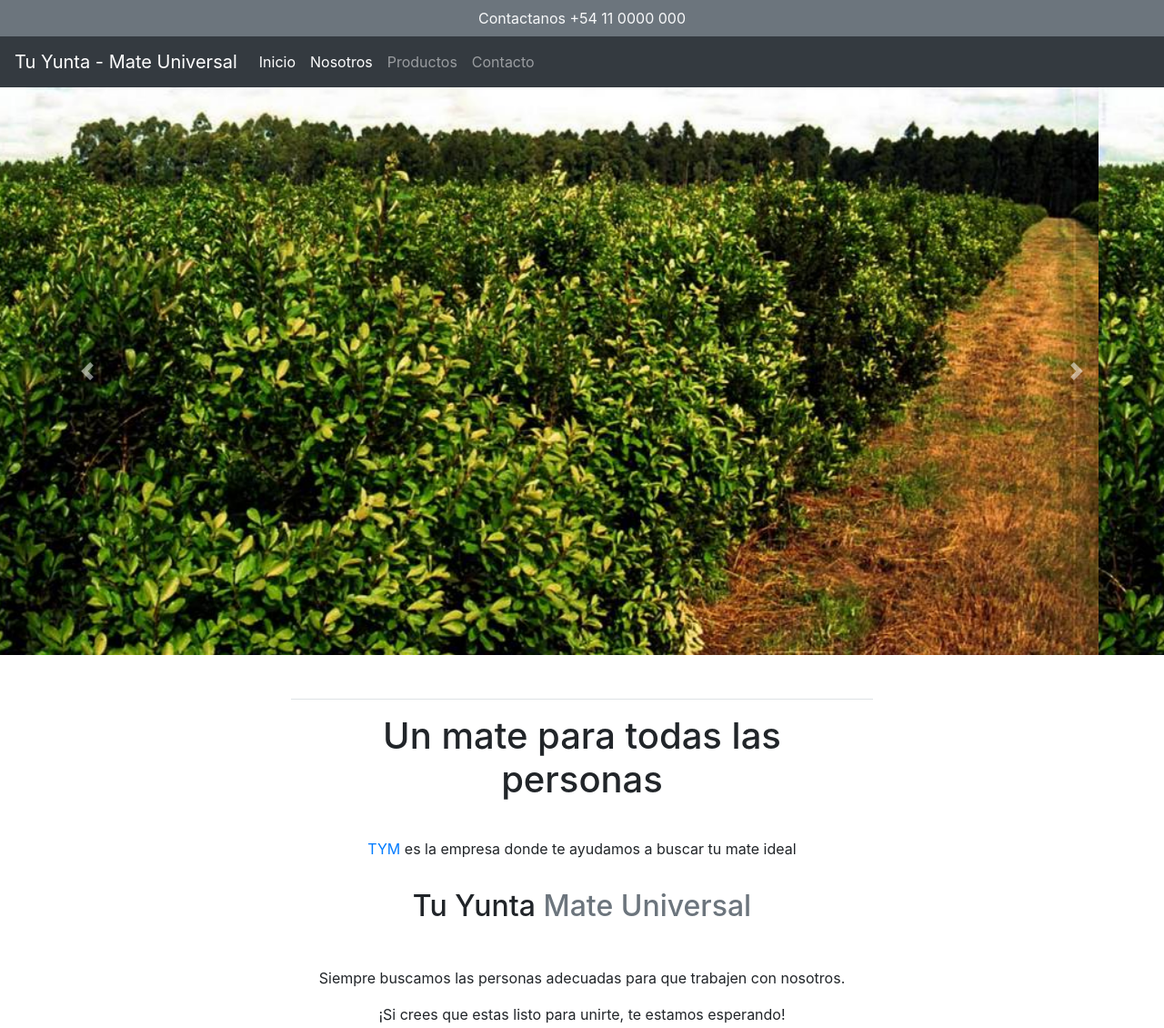
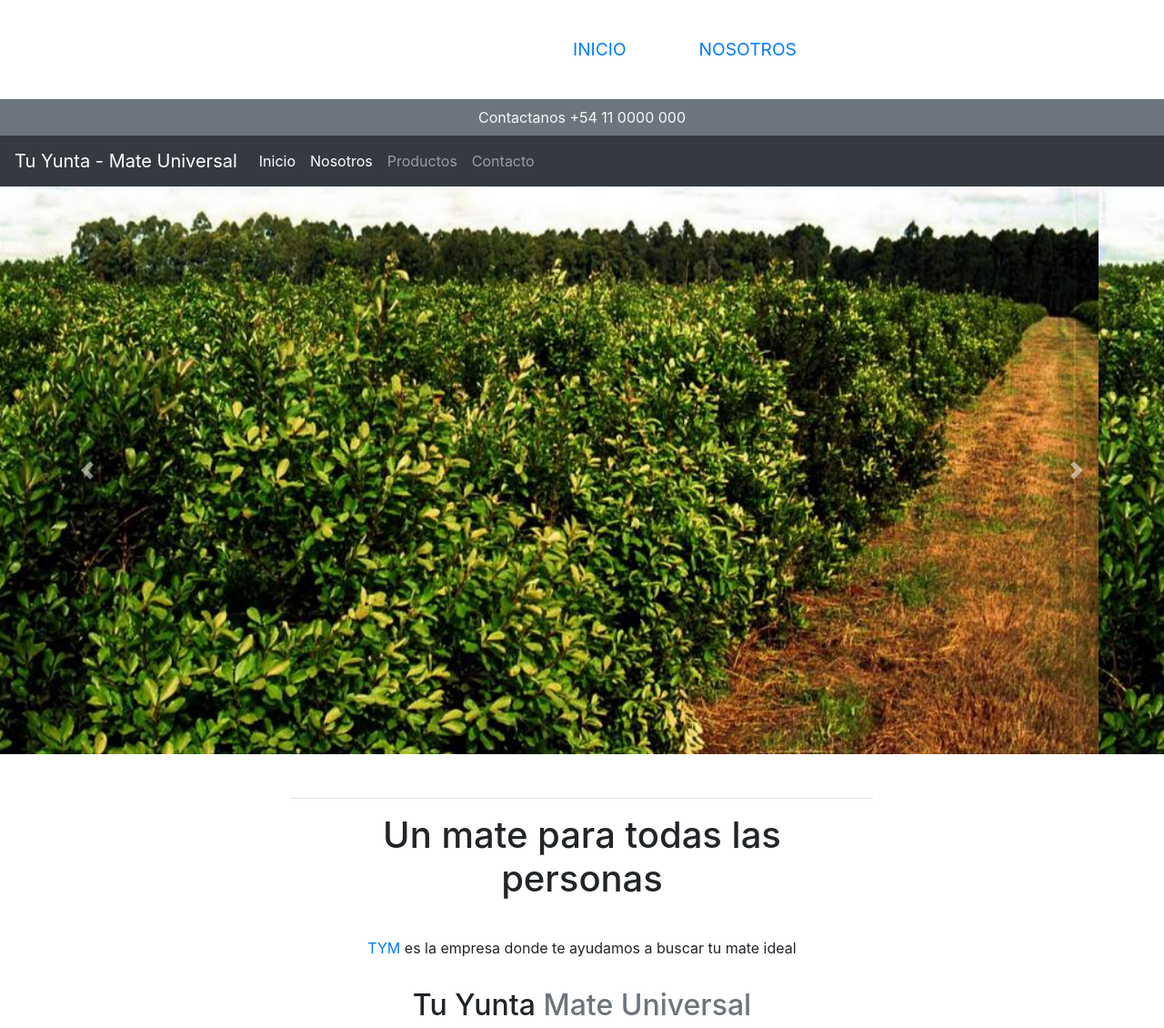
Before and after one commit to vickygenes/EntregaBSs, a plain HTML site: page index.html in a window 1280 px wide. Shown: the top 1130 px of the page at 91% size. Drawn offline with nearby package versions, Linux system fonts and the light colour scheme.

Commit message:
modificaciones

```diff
--- a/css/estilos.css
+++ b/css/estilos.css
@@ -87,3 +87,36 @@ footer p {
     padding: 0 8px;
     color:#f3f3f3
 }
+
+.nav__ul{
+    justify-content: space-around;
+    font-size:larger;
+    text-transform: uppercase;
+    display: flex;
+    list-style: none;
+    padding: 0;
+    width: 60%;
+    max-width: 100px;
+    margin:auto;
+    height: 10%;
+    display: flex;
+}
+.nav__li{
+    text-decoration: none;
+    text-transform: uppercase;
+    padding: 40px;
+    display:inline-block;
+    text-align: center;
+    display: flex;
+}
+
+.nav__li a:hover{
+    font-size: larger;
+    text-transform: uppercase;
+    text-decoration:none;
+    color: rgba(18, 43, 2, 0.578);
+    background-color: rgb(172, 170, 170);
+    border-radius: 3px;
+    padding:10px ;
+    display: flex;
+}
--- a/index.html
+++ b/index.html
@@ -10,9 +10,15 @@
     <link rel="stylesheet" href="./css/estilos.css">
 </head>
 <body>
-<header class="container-fluid bg-secondary d-flex justify-content-center">
-    <p class="text-light mb-0 p-2 fs-6"> Contactanos +54 11 0000 000</p>
-</header>
+    <header>
+        <ul class="nav__ul">
+            <li class="nav__li"> <a href="/index.html">Inicio</a></li>
+            <li class="nav__li"><a href="./pages/nosotros.html">Nosotros</a></li>
+        </ul>
+    </header>
+    <section class="container-fluid bg-secondary d-flex justify-content-center">
+        <p class="text-light mb-0 p-2 fs-6"> Contactanos +54 11 0000 000</p>
+    </section>
 
 <div class="navbar navbar-expand-lg navbar-dark bg-dark" id="menu">
     <a class="navbar-brand" href="#">Tu Yunta - Mate Universal</a>
@@ -84,9 +90,6 @@
         <h2 class="mb-5 fs-2">Equipo pequeño con <span class="text-secondary"> Resultados Grandes</span></h2>
         <p class="fs-4">Siempre buscamos las personas adecuadas para que trabajen con nosotros.
         <p class= "fs-4">¡Si crees que estas listo para unirte, te estamos esperando!</p>
-    </div>
-    <div class="mt-5 text-center">
-        <img class= "img-fluid"src="./multimedia/equipo.jpg" alt="equipo">
     </div>
 </section>
 
```
Also changed, not shown: pages/nosotros.html (added, +67 -0 lines), multimedia/ho1.jpg (added), multimedia/ho2 - copia.jpg (added), multimedia/ho3.jpg (added).
